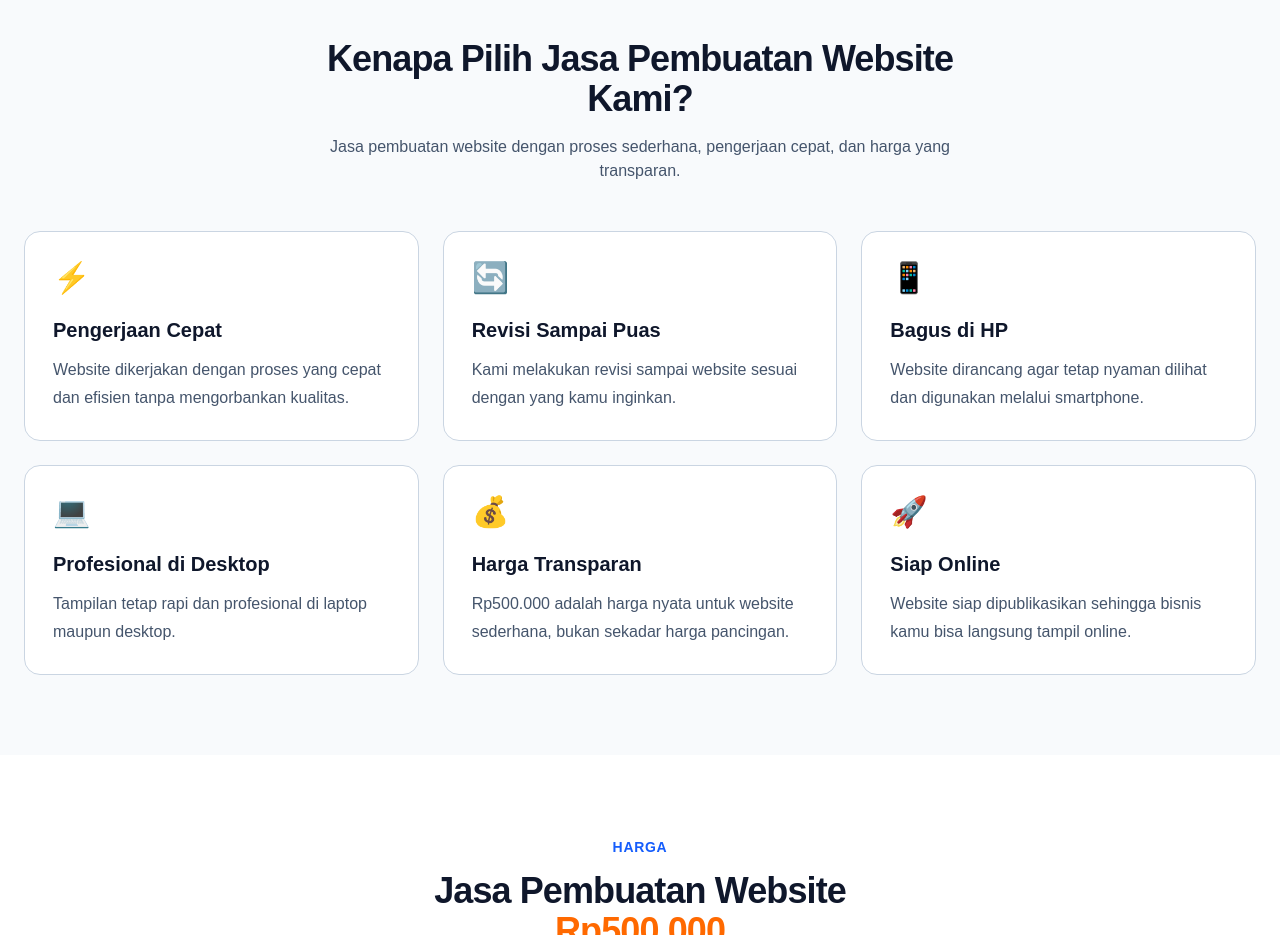
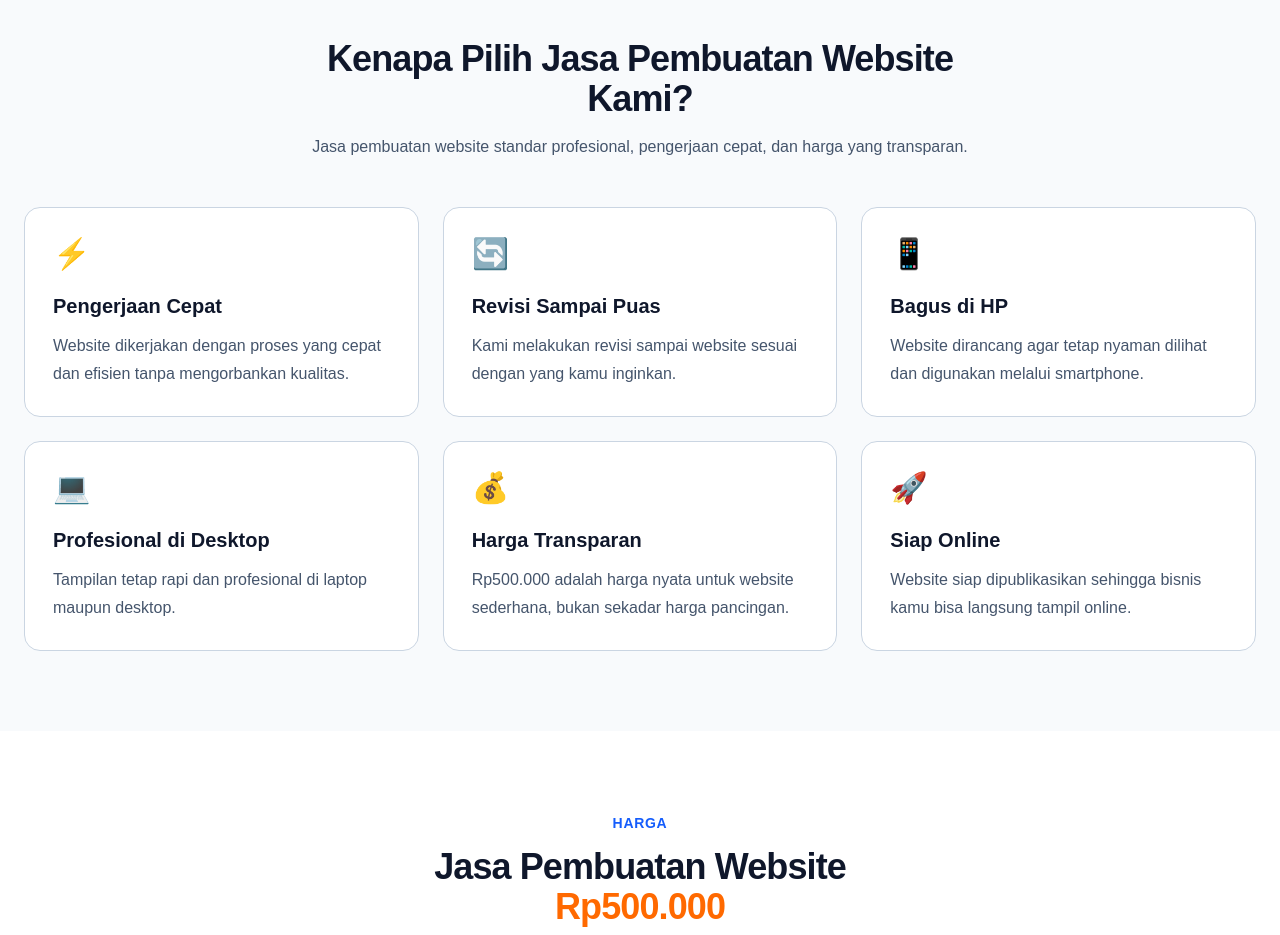
Before and after one commit to herfando/jasa-website-termurah-didunia, a Next.js app in the folder frontend/: page /id in a window 1280 px wide. Shown: the part 860-1795 px from the top of the page. Built offline with nearby package versions, Linux system fonts and the light colour scheme.

Commit message:
edit pricing

```diff
--- a/frontend/components/id/Features.tsx
+++ b/frontend/components/id/Features.tsx
@@ -47,8 +47,8 @@ export default function Features() {
           </h2>
 
           <p className="mt-4 text-slate-600 dark:text-slate-300">
-            Jasa pembuatan website dengan proses sederhana, pengerjaan cepat,
-            dan harga yang transparan.
+            Jasa pembuatan website standar profesional, pengerjaan cepat, dan
+            harga yang transparan.
           </p>
         </div>
 
```
